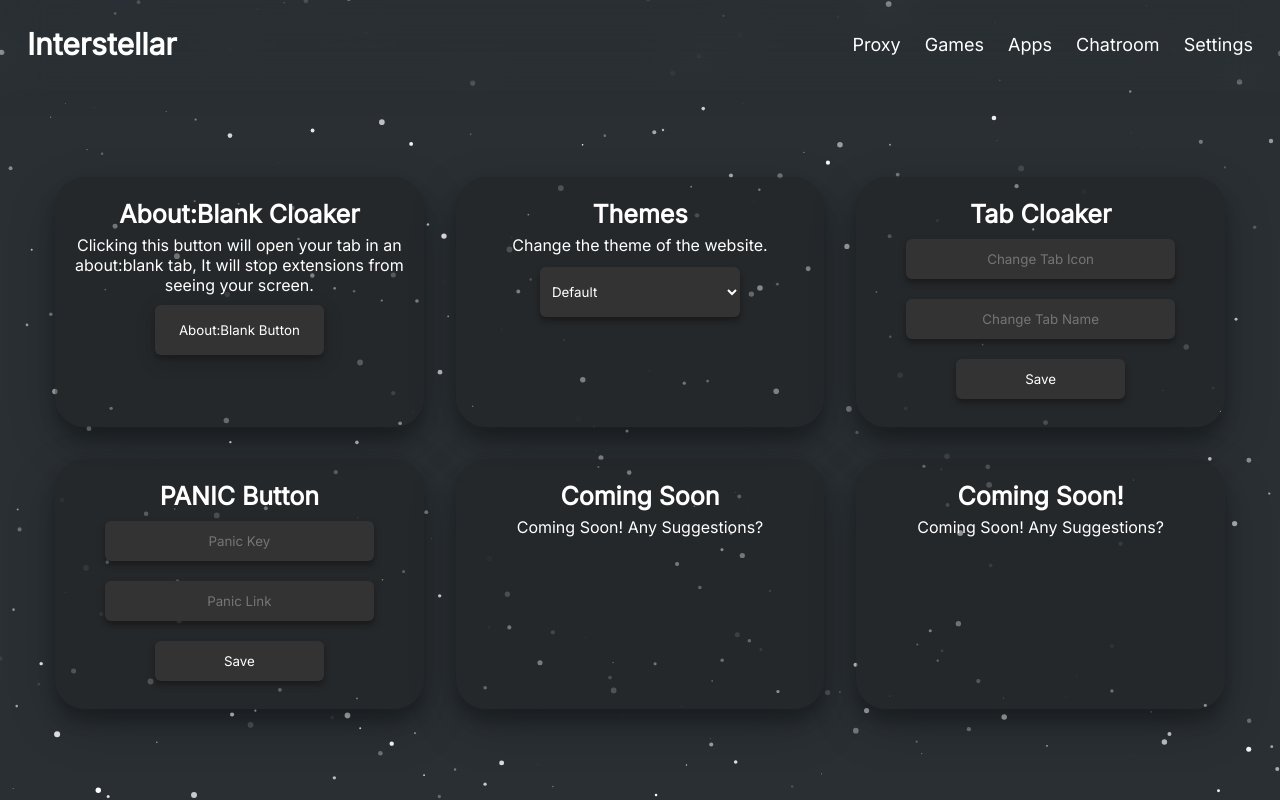
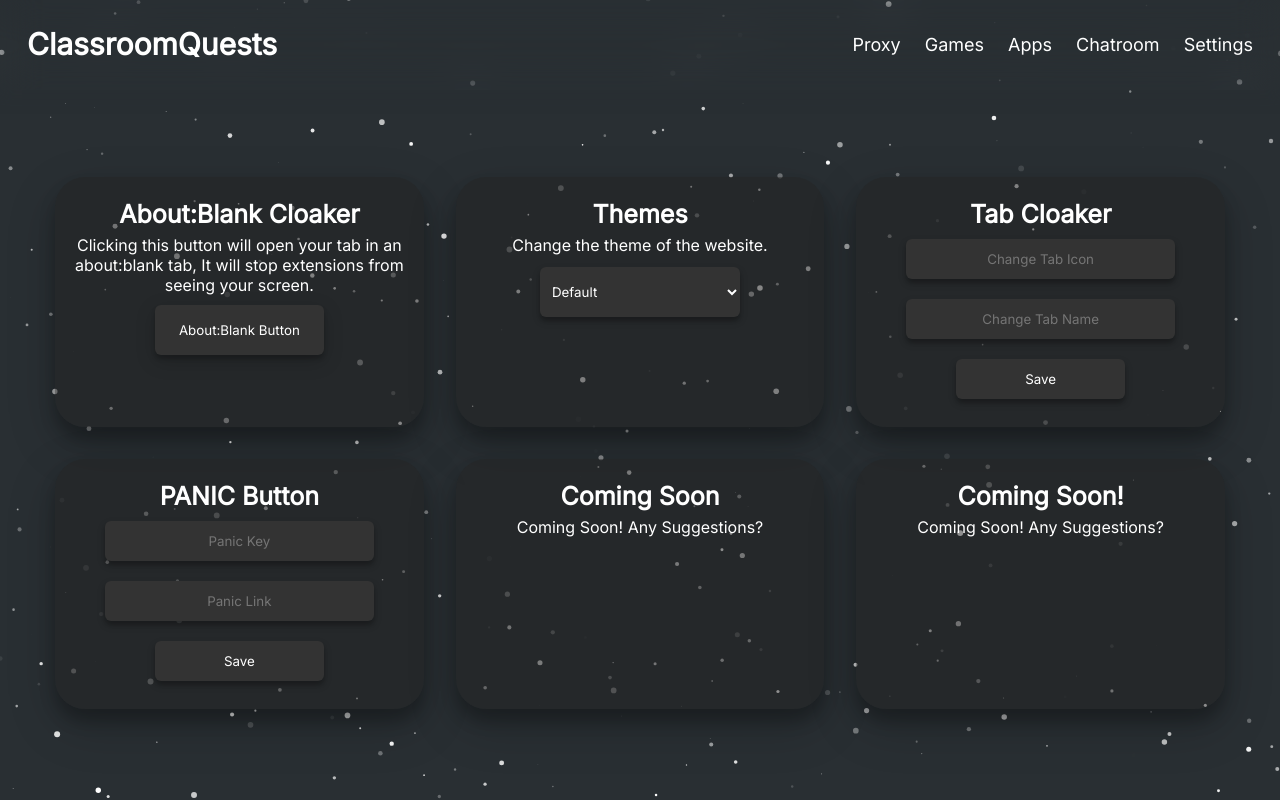
Before and after one commit to g10shad0w/classroomquestshopefullythisworks, a website: page static/settings.html in a window 1280 px wide. Drawn offline with nearby package versions, Linux system fonts and the light colour scheme.

Commit message:
Update settings.html

```diff
--- a/static/settings.html
+++ b/static/settings.html
@@ -15,7 +15,7 @@
   <!-- Nav Bar Start-->
   <div class="header2">
     <br>
-    <a href="/../" class="logo">Interstellar</a>
+    <a href="/../" class="logo">ClassroomQuests</a>
     <div class="header2-right">
       <a href="photography">Proxy</a>
       <a href="mathematics">Games</a>
```
